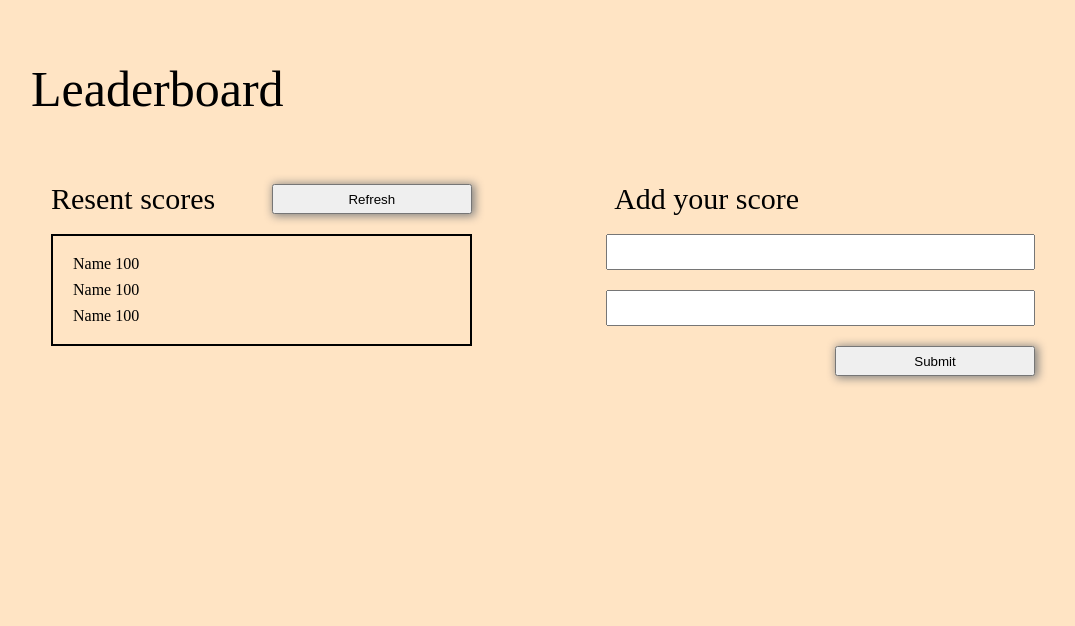
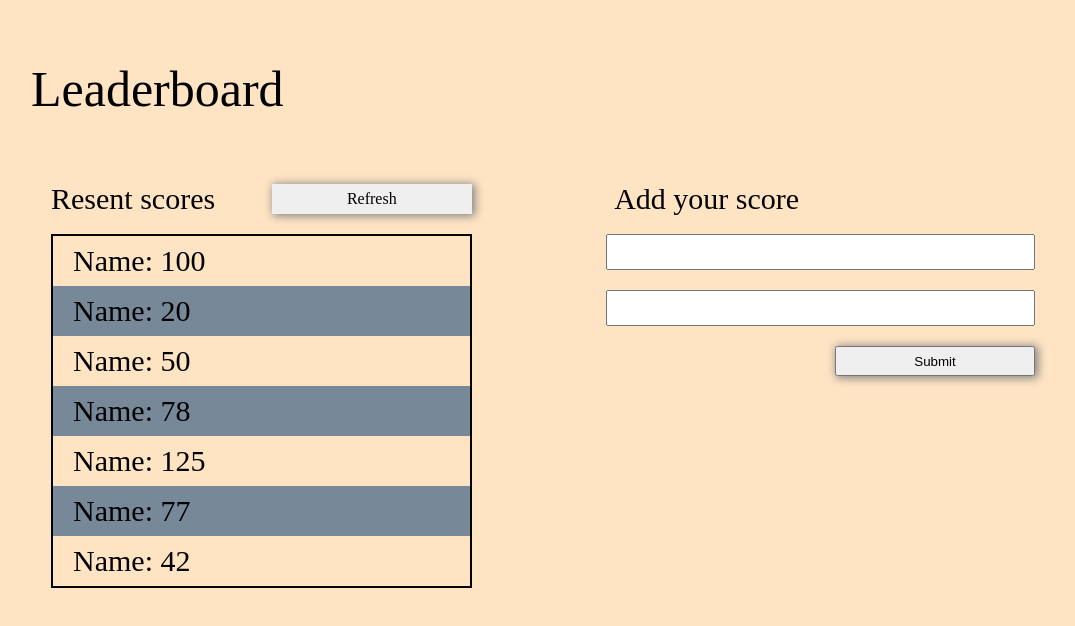
Before and after one commit to c3c1l1a/Leaderboard, a website built with webpack: page src/index.html in a window 1280 px wide. Shown: the whole page, without its empty margins (97-1172 px from the left). Built offline with nearby package versions, Linux system fonts and the light colour scheme.

Commit message:
Fix linter errors

```diff
--- a/src/css/style.css
+++ b/src/css/style.css
@@ -41,18 +41,36 @@ main > section {
   justify-content: space-between;
 }
 
-.scores-header button {
+.scores-header a {
+  display: flex;
+  justify-content: center;
   width: 200px;
   height: 30px;
+  text-decoration: none;
+  color: black;
+  align-items: center;
+  background: #efefef;
   box-shadow: 2px 1px 10px 1px gray;
+}
+
+.scores-header a:hover {
+  background: #e9e9e9;
 }
 
 .scores-list {
   display: flex;
   flex-direction: column;
-  gap: 10px;
   border: solid 2px black;
-  padding: 20px;
+}
+
+.scores-list li {
+  font-size: 30px;
+  padding: 10px 20px;
+}
+
+
+.gray {
+  background-color: lightslategrey;
 }
 
 .add-score {
--- a/src/index.html
+++ b/src/index.html
@@ -14,20 +14,36 @@
         <section class="scores">
             <div class="scores-header">
                 <h2>Resent scores</h2>
-                <button>Refresh</button>
+                <a href="#">Refresh</a>
             </div>
             <ul class="scores-list">
                 <li>
-                    <span>Name</span>
+                    <span>Name:</span>
                     <span>100</span>
                 </li>
-                <li>
-                    <span>Name</span>
-                    <span>100</span>
+                <li class="gray">
+                    <span>Name:</span>
+                    <span>20</span>
+                </li>
+                <li >
+                    <span>Name:</span>
+                    <span>50</span>
+                </li>
+                <li class="gray">
+                    <span>Name:</span>
+                    <span>78</span>
                 </li>
                 <li>
-                    <span>Name</span>
-                    <span>100</span>
+                    <span>Name:</span>
+                    <span>125</span>
+                </li>
+                <li class="gray">
+                    <span>Name:</span>
+                    <span>77</span>
+                </li>
+                <li>
+                    <span>Name:</span>
+                    <span>42</span>
                 </li>
             </ul>
         </section>
@@ -36,7 +52,7 @@
             <form class="add-score-form">
                 <input type="text" name="name">
                 <input type="text" name="score">
-                <button>Submit</button>
+                <button type="submit">Submit</button>
             </form>
         </section>
     </main>
--- a/src/index.js
+++ b/src/index.js
@@ -1,4 +1,3 @@
-import _ from 'lodash';
 import './css/style.css';
 import './index.html';
 
--- a/webpack.config.js
+++ b/webpack.config.js
@@ -29,7 +29,7 @@ module.exports = {
       },
       {
         test: /\.html$/i,
-        loader: "html-loader",
+        loader: 'html-loader',
       },
     ],
   },
```
